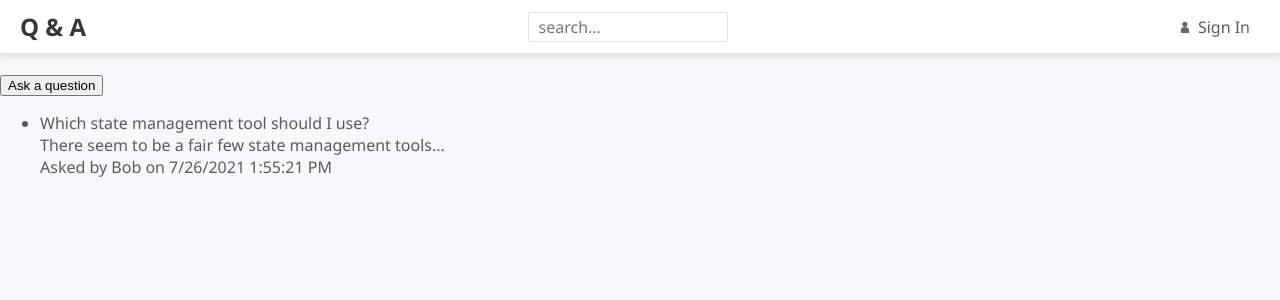
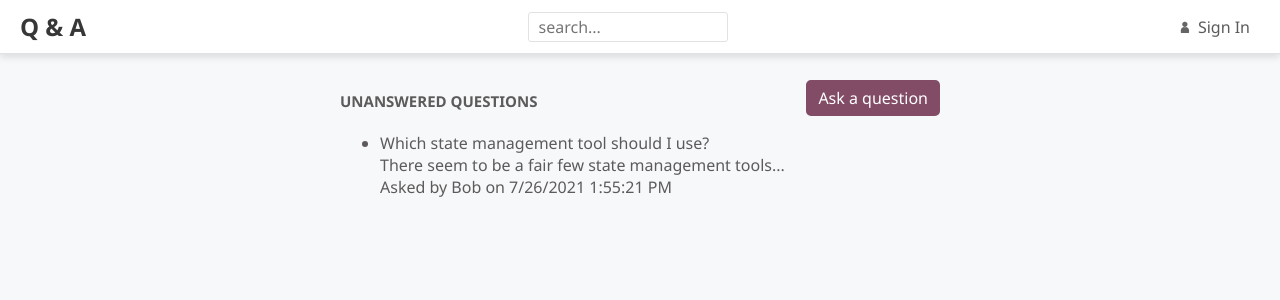
Before and after one commit to AV-Felipe/Learning-React, a React (Create React App) app: page / in a window 1280 px wide. Shown: the top 300 px of the page. Built offline with nearby package versions, Linux system fonts and the light colour scheme.

Commit message:
reusable styled button creation

```diff
--- a/src/HomePage.tsx
+++ b/src/HomePage.tsx
@@ -1,8 +1,11 @@
+/**@jsxImportSource @emotion/react */
+import { css } from '@emotion/react';
 import React from 'react';
 import { QuestionList } from './QuestionList';
 import { getUnansweredQuestions, QuestionData } from './QuestionsData';
 import { Page } from './Page';
 import { PageTitle } from './PageTitle';
+import { PrimaryButton } from './Styles';
 
 export const HomePage = () => {
   //desestruturação de uma useState para armazenarmos os dados das questões
@@ -28,9 +31,17 @@
   return (
     <Page>
       <div>
-        <div>
+        <div
+          css={css`
+            display: flex;
+            align-items: center;
+            justify-content: space-between;
+          `}
+        >
           <PageTitle>Unanswered Questions</PageTitle>
-          <button onClick={handleAskQuestionClick}>Ask a question</button>
+          <PrimaryButton onClick={handleAskQuestionClick}>
+            Ask a question
+          </PrimaryButton>
         </div>
       </div>
       {questionsLoading ? (
--- a/src/Page.tsx
+++ b/src/Page.tsx
@@ -1,3 +1,5 @@
+/**@jsxImportSource @emotion/react */
+import { css } from '@emotion/react';
 import React from 'react';
 import { PageTitle } from './PageTitle';
 
@@ -6,7 +8,13 @@
   children: React.ReactNode;
 }
 export const Page = ({ title, children }: Props) => (
-  <div>
+  <div
+    css={css`
+      margin: 50px auto 20px auto;
+      padding: 30px 20px;
+      max-width: 600px;
+    `}
+  >
     {title && <PageTitle>{title}</PageTitle>}
     {children}
   </div>
--- a/src/PageTitle.tsx
+++ b/src/PageTitle.tsx
@@ -1,3 +1,5 @@
+/**@jsxImportSource @emotion/react */
+import { css } from '@emotion/react';
 import React from 'react';
 
 //propriedades do tipo children são passadas pelo uso da função/classe como se fosse uma tag html <lala>propriedade</lala>
@@ -5,4 +7,16 @@
 interface Props {
   children: React.ReactNode;
 }
-export const PageTitle = ({ children }: Props) => <h2>{children}</h2>;
+export const PageTitle = ({ children }: Props) => (
+  <h2
+    css={css`
+      font-size: 15px;
+      font-weight: bold;
+      margin: 10px 0px 5px;
+      text-align: center;
+      text-transform: uppercase;
+    `}
+  >
+    {children}
+  </h2>
+);
--- a/src/Styles.ts
+++ b/src/Styles.ts
@@ -1,3 +1,5 @@
+import styled from '@emotion/styled';
+
 export const gray1 = '#383737';
 export const gray2 = '#5c5a5a';
 export const gray3 = '#857c81';
@@ -13,3 +15,25 @@
 
 export const fontFamily = "'Segoe UI', 'Helvetica Neue', sans-serif";
 export const fontSize = '16px';
+
+export const PrimaryButton = styled.button`
+  background-color: ${primary2};
+  border-color: ${primary2};
+  border-style: solid;
+  border-radius: 5px;
+  font-family: ${fontFamily};
+  font-size: ${fontSize};
+  padding: 5px 10px;
+  color: white;
+  cursor: pointer;
+  :hover {
+    background-color: ${primary1};
+  }
+  :focus {
+    outline-color: ${primary2};
+  }
+  :disabled {
+    opacity: 0.5;
+    cursor: not-allowed;
+  }
+`;
```
